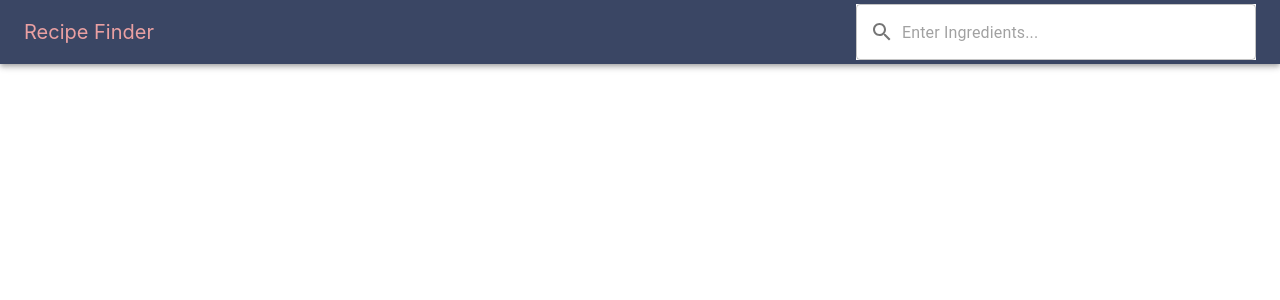
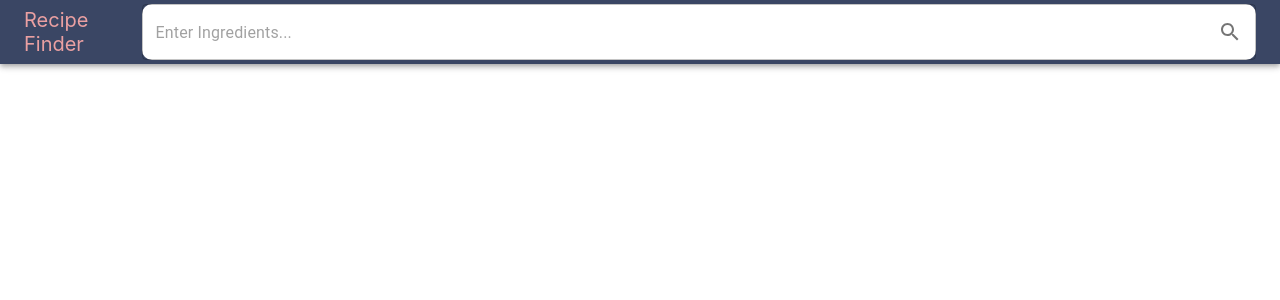
Before and after one commit to Shirm917/Recipe_Finder, a React (Create React App) app: page / in a window 1280 px wide. Shown: the top 300 px of the page. Built offline with nearby package versions, Linux system fonts and the light colour scheme.

Commit message:
moved icon to the end and added a border radius

```diff
--- a/src/Components/SearchForm.js
+++ b/src/Components/SearchForm.js
@@ -5,13 +5,13 @@ import SearchIcon from '@mui/icons-material/Search';
 const SearchForm = () => {
   return (
     <TextField
-      sx={{ width: 400, backgroundColor: "#fff" }}
+      sx={{ width: "100%", backgroundColor: "#fff", borderRadius: "10px" }}
       id="outlined-basic"
       placeholder="Enter Ingredients..."
       variant="outlined"
       InputProps={{
-        startAdornment: (
-          <InputAdornment position="start">
+        endAdornment: (
+          <InputAdornment position="end">
             <SearchIcon />
           </InputAdornment>
         ),
```
